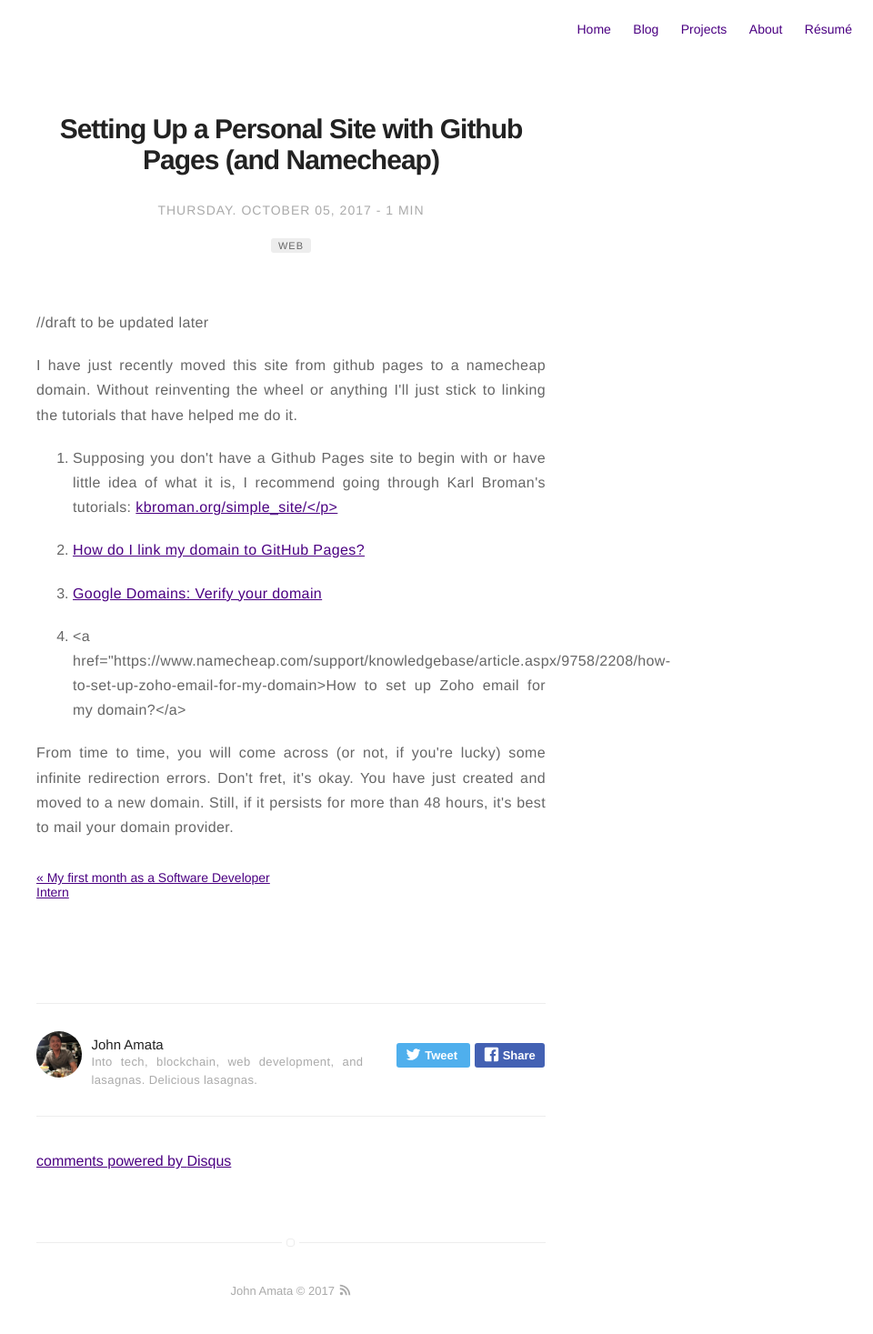
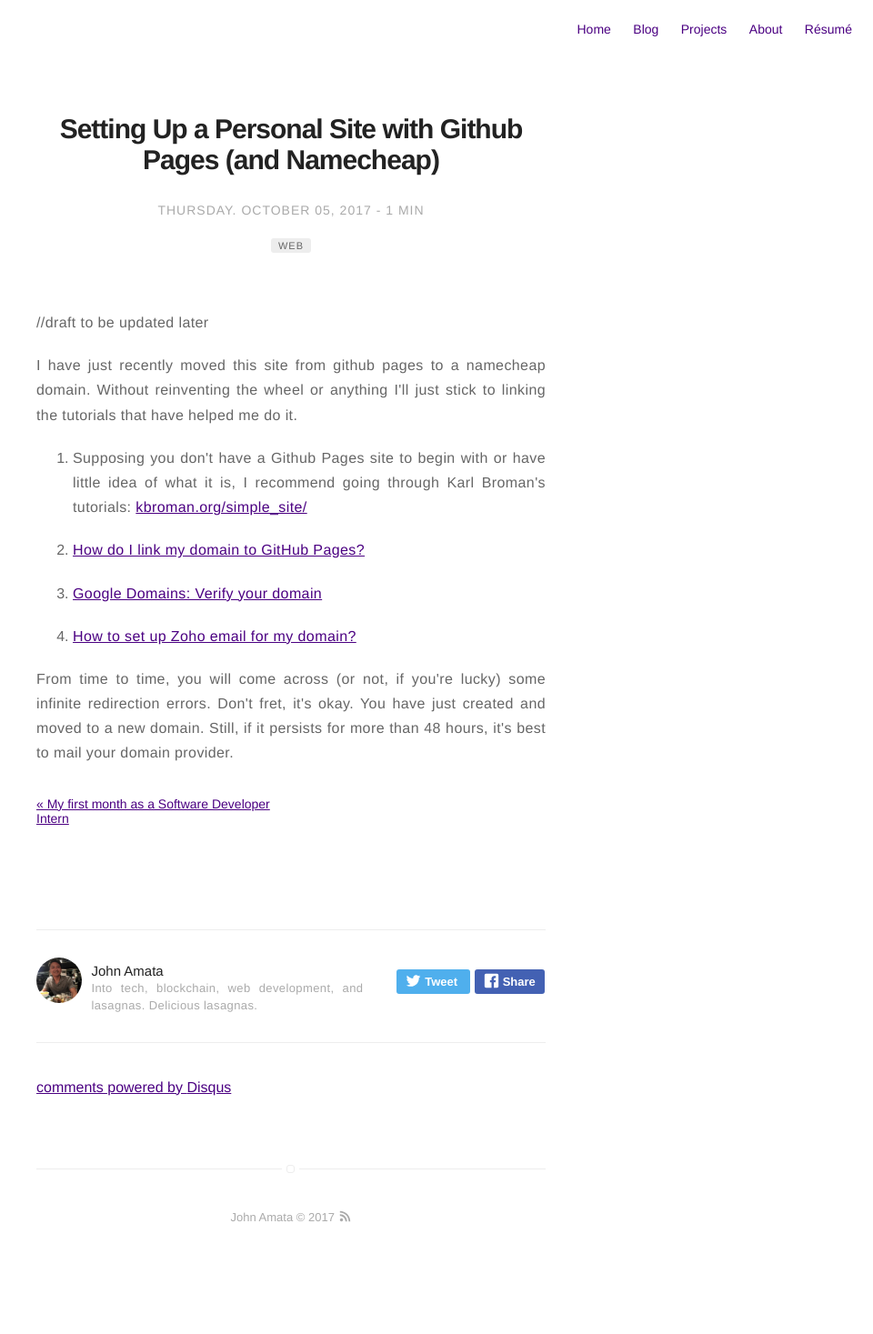
Before and after one commit to jpamata/jpamata.github.io, a Jekyll site: the page built from _posts/2017-10-05-Setting-Up-a-Personal-Site-with-Github-Pages.md, in a window 1280 px wide. Shown: the whole page at 91% size, without its empty margins (320-1280 px from the left). Built offline with Jekyll 4.4.1, drawn with Linux system fonts in a browser that asks for light colours; comment, search, counter and statistics services are not loaded; after the commit the page ends 1386 px from its top, so only the background shows below that.

Commit message:
Update 2017-10-05-Setting-Up-a-Personal-Site-with-Github-Pages.md

```diff
--- a/_posts/2017-10-05-Setting-Up-a-Personal-Site-with-Github-Pages.md
+++ b/_posts/2017-10-05-Setting-Up-a-Personal-Site-with-Github-Pages.md
@@ -13,12 +13,12 @@
 
 <p align="justify">I have just recently moved this site from github pages to a namecheap domain. Without reinventing the wheel or anything I'll just stick to linking the tutorials that have helped me do it.</p>
 
-1. <p align="justify">Supposing you don't have a Github Pages site to begin with or have little idea of what it is, I recommend going through Karl Broman's tutorials: <a href="http://kbroman.org/simple_site/">kbroman.org/simple_site/</p>
+1. <p align="justify">Supposing you don't have a Github Pages site to begin with or have little idea of what it is, I recommend going through Karl Broman's tutorials: <a href="http://kbroman.org/simple_site/">kbroman.org/simple_site/</a></p>
 
 2. <p align="justify"><a href="https://www.namecheap.com/support/knowledgebase/article.aspx/9645/2208/how-do-i-link-my-domain-to-github-pages">How do I link my domain to GitHub Pages?</a></p>
 
 3. <p align="justify"><a href="https://support.google.com/a/answer/6248925?hl=en">Google Domains: Verify your domain</a></p>
 
-4. <p align="justify"><a href="https://www.namecheap.com/support/knowledgebase/article.aspx/9758/2208/how-to-set-up-zoho-email-for-my-domain>How to set up Zoho email for my domain?</a></p>
+4. <p align="justify"><a href="https://www.namecheap.com/support/knowledgebase/article.aspx/9758/2208/how-to-set-up-zoho-email-for-my-domain">How to set up Zoho email for my domain?</a></p>
 
 <p align="justify">From time to time, you will come across (or not, if you're lucky) some infinite redirection errors. Don't fret, it's okay. You have just created and moved to a new domain. Still, if it persists for more than 48 hours, it's best to mail your domain provider.</p>
```
